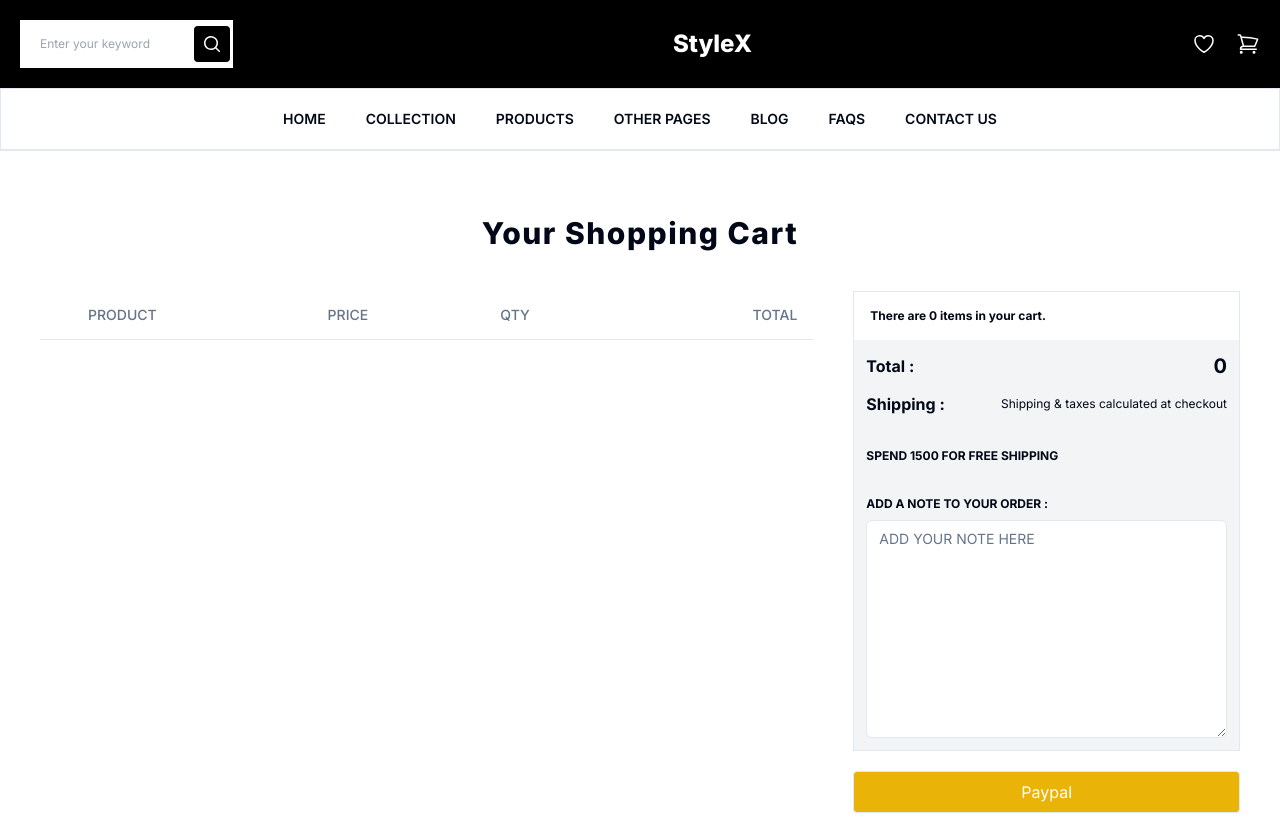
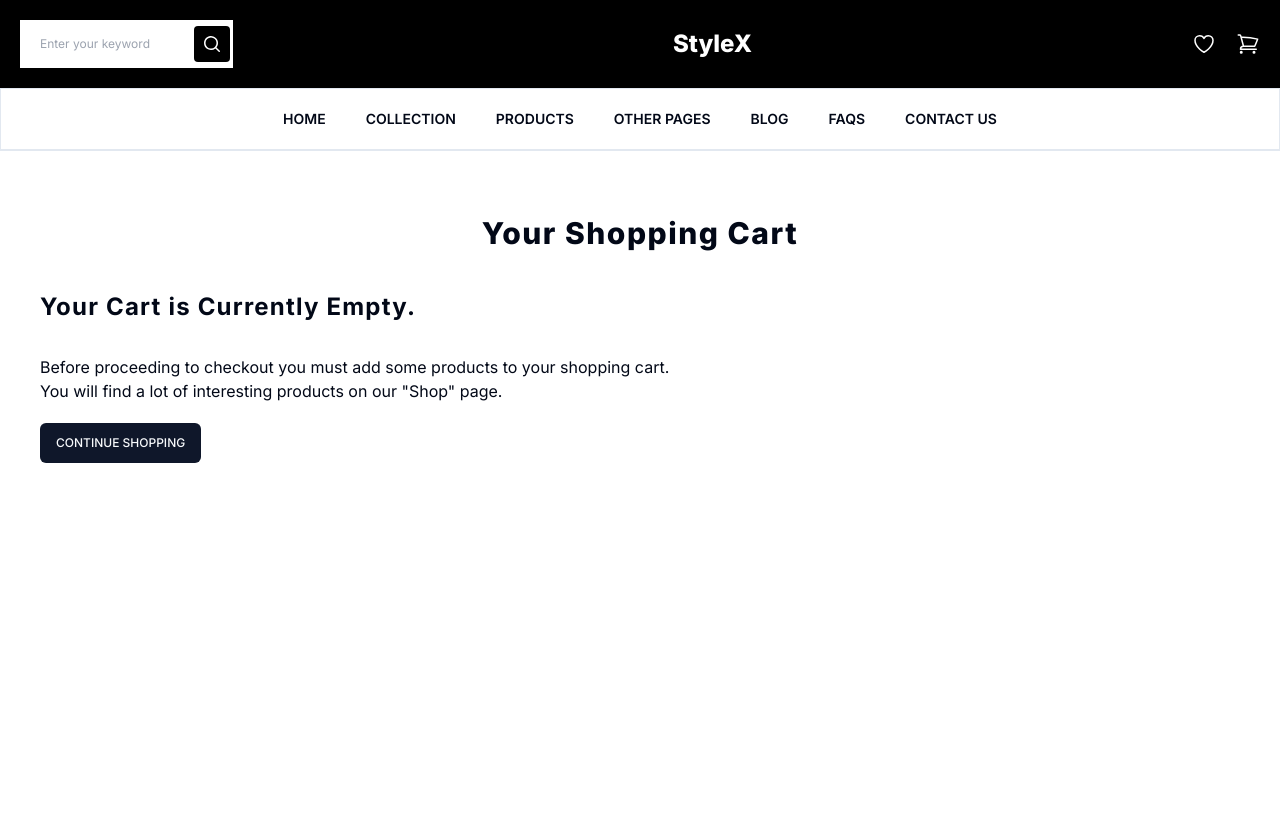
Before and after one commit to KyawKyawHein/ecommerce-buyer, a Next.js app: page /cart in a window 1280 px wide. After the commit the page ends 800 px from the top, so only its background shows below. Built offline with nearby package versions, Linux system fonts and the light colour scheme.

Commit message:
added : cart page 2/2

```diff
--- /dev/null
+++ b/app/cart/components/CartLeft.tsx
@@ -0,0 +1,101 @@
+"use client";
+import React from "react";
+import {
+  Table,
+  TableBody,
+  TableCaption,
+  TableCell,
+  TableHead,
+  TableHeader,
+  TableRow,
+} from "@/components/ui/table";
+import { Trash2 } from "lucide-react";
+import Image from "next/image";
+import { useCartStore } from "@/store/cart.store";
+import {
+  addQuantityCartProduct,
+  removeProductFromCart,
+  removeQuantityCartProduct,
+} from "@/lib/utils";
+
+const CartLeft = () => {
+  const { storeProduct, setStoreProduct } = useCartStore();
+  console.log(storeProduct);
+
+  const addQuantity = (id: number) => {
+    setStoreProduct(addQuantityCartProduct(storeProduct, id));
+  };
+  const removeQuantity = (id: number) => {
+    setStoreProduct(removeQuantityCartProduct(storeProduct, id));
+  };
+  const removeProduct = (id: number) => {
+    setStoreProduct(removeProductFromCart(storeProduct, id));
+  };
+  return (
+      <Table>
+        <TableHeader className="bg-gray-100">
+          <TableRow>
+            <TableHead className="w-[20px]"></TableHead>
+            <TableHead className="">PRODUCT</TableHead>
+            <TableHead>PRICE</TableHead>
+            <TableHead>QTY</TableHead>
+            <TableHead className="text-right">TOTAL</TableHead>
+          </TableRow>
+        </TableHeader>
+        <TableBody className="overflow-y-scroll h-100">
+          {storeProduct.map((product) => (
+            <TableRow key={product.id}>
+              <TableCell className="text-center">
+                <Trash2
+                  size={17}
+                  className="cursor-pointer"
+                  onClick={() => removeProduct(product.id)}
+                />
+              </TableCell>
+              <TableCell className="font-medium flex gap-5">
+                <Image
+                  src={product?.image}
+                  width={80}
+                  height={80}
+                  alt="product-image"
+                />
+                <div className="text-xs flex flex-col gap-2 justify-center">
+                  <p className="">{product.name}</p>
+                  <p className="">COLOR : {product.selectedSize}</p>
+                  <p className="">SIZE : {product.selectedSize}</p>
+                </div>
+              </TableCell>
+              <TableCell>
+                <p className="text-xs font-bold">${product.price}</p>
+              </TableCell>
+              <TableCell>
+                <div className="flex items-center justify-between border rounded">
+                  <button
+                    onClick={() => addQuantity(product.id)}
+                    className="transition-all px-2  hover:bg-gray-200"
+                  >
+                    +
+                  </button>
+                  <div className="w-10 flex justify-center bg-gray-100 rounded">
+                    {product.quantity}
+                  </div>
+                  <button
+                    disabled={product.quantity <= 1}
+                    onClick={() => removeQuantity(product.id)}
+                    className="transition-all px-2 hover:bg-gray-200"
+                  >
+                    -
+                  </button>
+                </div>
+              </TableCell>
+              <TableCell className="text-right font-bold w-[200px]">
+                {product.price * product.quantity}
+              </TableCell>
+            </TableRow>
+          ))}
+        </TableBody>
+      </Table>
+  );
+};
+
+export default CartLeft;
--- /dev/null
+++ b/app/cart/components/CartRight.tsx
@@ -0,0 +1,59 @@
+"use client"
+import { Button } from "@/components/ui/button";
+import { Textarea } from "@/components/ui/textarea";
+import { useCartStore } from "@/store/cart.store";
+import { useRouter } from "next/navigation";
+import React from "react";
+
+const CartRight = () => {
+  const {push} = useRouter()
+  const { storeProduct, setStoreProduct } = useCartStore();
+  return (
+    <div className="w-[600px]">
+      <div className="border">
+        <h3 className="text-xs font-bold p-4">
+          There are {storeProduct.length} items in your cart.
+        </h3>
+        <div className="bg-gray-100 p-3">
+          <div className="flex justify-between items-center font-bold mb-3">
+            <h1 className="text-uppercase">Total :</h1>
+            <h1 className="text-xl">
+              {storeProduct.reduce(
+                (accu, currentValue) =>
+                  accu + currentValue.price * currentValue.quantity,
+                0
+              )}
+            </h1>
+          </div>
+          <div className="flex justify-between items-center mb-8">
+            <h1 className="text-uppercase font-bold">Shipping :</h1>
+            <h1 className="text-xs">Shipping & taxes calculated at checkout</h1>
+          </div>
+          <div className="flex flex-col mb-8">
+            {storeProduct.reduce(
+              (accu, currentValue) =>
+                accu + currentValue.price * currentValue.quantity,
+              0
+            ) <= 1500 ? (
+              <p className="font-bold text-xs">SPEND 1500 FOR FREE SHIPPING</p>
+            ) : (
+              <p className="font-bold text-xs">YOU GOT FREE SHIPPING</p>
+            )}
+          </div>
+          <div className="">
+            <p className="font-bold text-xs mb-2">
+              ADD A NOTE TO YOUR ORDER :{" "}
+            </p>
+            <Textarea placeholder="ADD YOUR NOTE HERE" rows={10} />
+          </div>
+        </div>
+      </div>
+      <div className="btn-group flex gap-3 justify-between items-center my-3">
+        <Button className="text-white w-full animated duration-300 text-xs hover:bg-blue-500">PROCEED TO CHECKOUT</Button>
+        <Button onClick={()=>push('/')} className="w-full text-black bg-gray-100 text-xs" variant={"secondary"}>CONTINUE SHOPPING</Button>
+      </div>
+    </div>
+  );
+};
+
+export default CartRight;
--- a/app/cart/page.tsx
+++ b/app/cart/page.tsx
@@ -1,139 +1,37 @@
 "use client";
 import React from "react";
-import {
-  Table,
-  TableBody,
-  TableCaption,
-  TableCell,
-  TableHead,
-  TableHeader,
-  TableRow,
-} from "@/components/ui/table";
-import { Trash2 } from "lucide-react";
+import CartLeft from "./components/CartLeft";
+import CartRight from "./components/CartRight";
 import { useCartStore } from "@/store/cart.store";
-import Image from "next/image";
-import { addQuantityCartProduct, removeQuantityCartProduct } from "@/lib/utils";
-import { Textarea } from "@/components/ui/textarea";
+import { Button } from "@/components/ui/button";
+import { useRouter } from "next/navigation";
 
 const Cart = () => {
-  const { storeProduct, setStoreProduct } = useCartStore();
-  const addQuantity = (id: number) => {
-    setStoreProduct(addQuantityCartProduct(storeProduct, id));
-  };
-  const removeQuantity = (id: number) => {
-    setStoreProduct(removeQuantityCartProduct(storeProduct, id));
-  };
+  const {push} = useRouter()
+  const { storeProduct } = useCartStore();
+
   return (
     <div className="w-[1200px] m-auto">
       <h1 className="text-3xl font-extrabold text-center tracking-wider mt-16">
         Your Shopping Cart
       </h1>
-      <div className="mt-10 flex gap-10">
-        <Table>
-          {/* <TableCaption>A list of your recent invoices.</TableCaption> */}
-          <TableHeader>
-            <TableRow>
-              <TableHead className="w-[20px]"></TableHead>
-              <TableHead className="">PRODUCT</TableHead>
-              <TableHead>PRICE</TableHead>
-              <TableHead>QTY</TableHead>
-              <TableHead className="text-right">TOTAL</TableHead>
-            </TableRow>
-          </TableHeader>
-          <TableBody>
-            {storeProduct.map((product) => (
-              <TableRow key={product.id}>
-                <TableCell className="text-center">
-                  <Trash2 size={17} />
-                </TableCell>
-                <TableCell className="font-medium flex gap-5">
-                  <Image
-                    src={product?.image}
-                    width={80}
-                    height={80}
-                    alt="product-image"
-                  />
-                  <div className="text-xs flex flex-col gap-2 justify-center">
-                    <p className="">{product.name}</p>
-                    <p className="">COLOR : {product.selectedSize}</p>
-                    <p className="">SIZE : {product.selectedSize}</p>
-                  </div>
-                </TableCell>
-                <TableCell>
-                  <p className="text-xs font-bold">${product.price}</p>
-                </TableCell>
-                <TableCell>
-                  <div className="flex gap-1 items-center">
-                    <button
-                      onClick={() => addQuantity(product.id)}
-                      className="transition-all px-2 rounded-full hover:bg-gray-200"
-                    >
-                      +
-                    </button>
-                    <div className="w-10 flex justify-center">
-                      {product.quantity}
-                    </div>
-                    <button
-                      disabled={product.quantity <= 1}
-                      onClick={() => removeQuantity(product.id)}
-                      className="transition-all px-2 rounded-full hover:bg-gray-200"
-                    >
-                      -
-                    </button>
-                  </div>
-                </TableCell>
-                <TableCell className="text-right font-bold w-[200px]">
-                  {product.price * product.quantity}
-                </TableCell>
-              </TableRow>
-            ))}
-          </TableBody>
-        </Table>
-        <div className="w-[600px]">
-          <div className="border">
-            <h3 className="text-xs font-bold p-4">
-              There are {storeProduct.length} items in your cart.
-            </h3>
-            <div className="bg-gray-100 p-3">
-              <div className="flex justify-between items-center font-bold mb-3">
-                <h1 className="text-uppercase">Total :</h1>
-                <h1 className="text-xl">
-                  {storeProduct.reduce(
-                    (accu, currentValue) =>
-                      accu + currentValue.price * currentValue.quantity,
-                    0
-                  )}
-                </h1>
-              </div>
-              <div className="flex justify-between items-center mb-8">
-                <h1 className="text-uppercase font-bold">Shipping :</h1>
-                <h1 className="text-xs">
-                  Shipping & taxes calculated at checkout
-                </h1>
-              </div>
-              <div className="flex flex-col mb-8">
-                {storeProduct.reduce(
-                  (accu, currentValue) =>
-                    accu + currentValue.price * currentValue.quantity,
-                  0
-                ) <= 1500 ? (
-                  <p className="font-bold text-xs">
-                    SPEND 1500 FOR FREE SHIPPING
-                  </p>
-                ) : (
-                  <p className="font-bold text-xs">YOU GOT FREE SHIPPING</p>
-                )}
-              </div>
-              <div className="">
-                <p className="font-bold text-xs mb-2">
-                  ADD A NOTE TO YOUR ORDER :{" "}
-                </p>
-                <Textarea placeholder="ADD YOUR NOTE HERE" rows={10} />
-              </div>
-            </div>
+      <div>
+        {storeProduct.length <1 ? (
+          <div className="mt-10">
+            <h1 className="font-bold mb-8 text-2xl tracking-wider">Your Cart is Currently Empty.</h1>
+            <p className="mb-5">
+              Before proceeding to checkout you must add some products to your
+              shopping cart.<br/>You will find a lot of interesting products on our
+              "Shop" page.
+            </p>
+            <Button onClick={()=>push('/')} variant={"default"} className="text-xs">CONTINUE SHOPPING</Button>
           </div>
-          <button className="w-full border p-2 my-5 rounded bg-yellow-500 text-white">Paypal</button>
-        </div>
+        ) : (
+          <div className="mt-10 flex gap-10">
+            <CartLeft />
+            <CartRight />
+          </div>
+        )}
       </div>
     </div>
   );
--- a/app/components/Cart.tsx
+++ b/app/components/Cart.tsx
@@ -23,8 +23,7 @@ const Cart = () => {
     setAddToCartStatus(false)
   }
   const removeProductFromCart = (id:number)=>{
-    const updateProduct = storeProduct.filter(product=>product.id!= id)
-    setStoreProduct(updateProduct)
+    setStoreProduct(removeProductFromCart(storeProduct,id));
   }
 
   return (
@@ -94,7 +93,7 @@ const Cart = () => {
             <button onClick={()=>push('/cart')} className="px-5 py-4 tracking-wider bg-gray-200 rounded my-3 text-xs hover:text-white hover:bg-black transition-all duration-500">
               VIEW CART
             </button>
-            <button className="px-5 py-4 tracking-wider bg-gray-200 rounded mb-3 text-xs hover:text-white hover:bg-black transition-all duration-500">
+            <button onClick={()=>setAddToCartStatus(false)} className="px-5 py-4 tracking-wider bg-gray-200 rounded mb-3 text-xs hover:text-white hover:bg-black transition-all duration-500">
               CONTINUE SHOPPING
             </button>
           </div>
--- a/app/page.tsx
+++ b/app/page.tsx
@@ -5,13 +5,11 @@ import CategoryLayout from "./components/CategoryLayout";
 import { useGetProducts } from "@/queries/product.api";
 import Trending from "./components/Trending";
 import Faq from "./components/Faq";
-import Company from "./components/Company";
 import Recommend from "./components/Recommend";
 import Products from "./components/Products";
 import Footer from "./components/Footer";
 import { useCartStore } from "@/store/cart.store";
-import { Checkbox } from "@/components/ui/checkbox";
-import { useState } from "react";
+import { useEffect, useState } from "react";
 import Cart from "./components/Cart";
 
 export default function Home() {
@@ -21,8 +19,10 @@ export default function Home() {
   );
   const { data: womenProducts, isLoading: womenProductsLoading } =
     useGetProducts(undefined, "women");
-    const { addToCartStatus } = useCartStore();
-
+    const { addToCartStatus,setAddToCartStatus } = useCartStore();
+  useEffect(()=>{
+    setAddToCartStatus(false)
+  },[])
   return (
     <div className="">
       {/* {menProductsLoading || womenProductsLoading ? (
--- a/lib/utils.ts
+++ b/lib/utils.ts
@@ -27,3 +27,8 @@ export const removeQuantityCartProduct = (storeProduct:IStoreProduct[],id: numbe
   });
   return updateProduct
 };
+
+export const removeProductFromCart = (storeProduct:IStoreProduct[],id:number)=>{
+  const updateProduct = storeProduct.filter(product=>product.id != id);
+  return updateProduct;
+}
```
